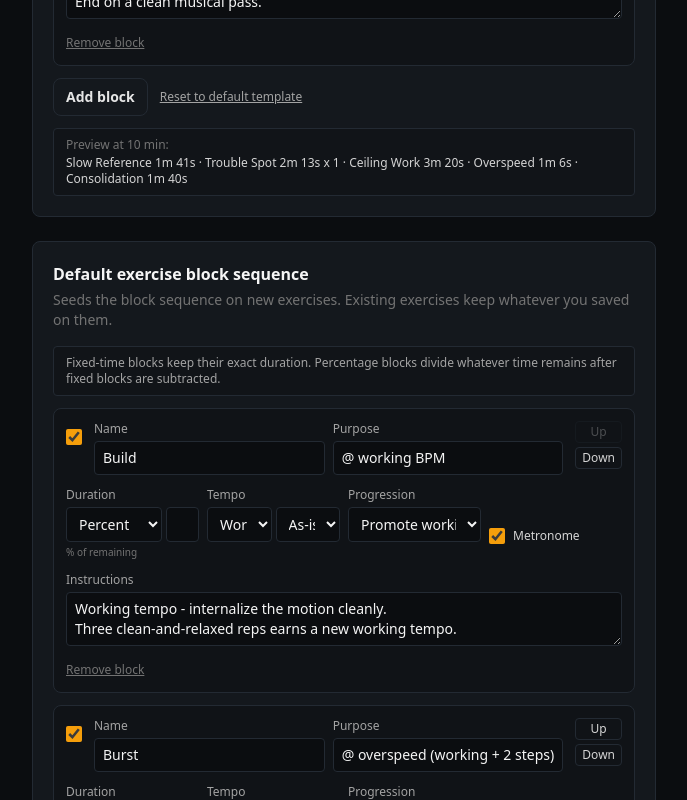
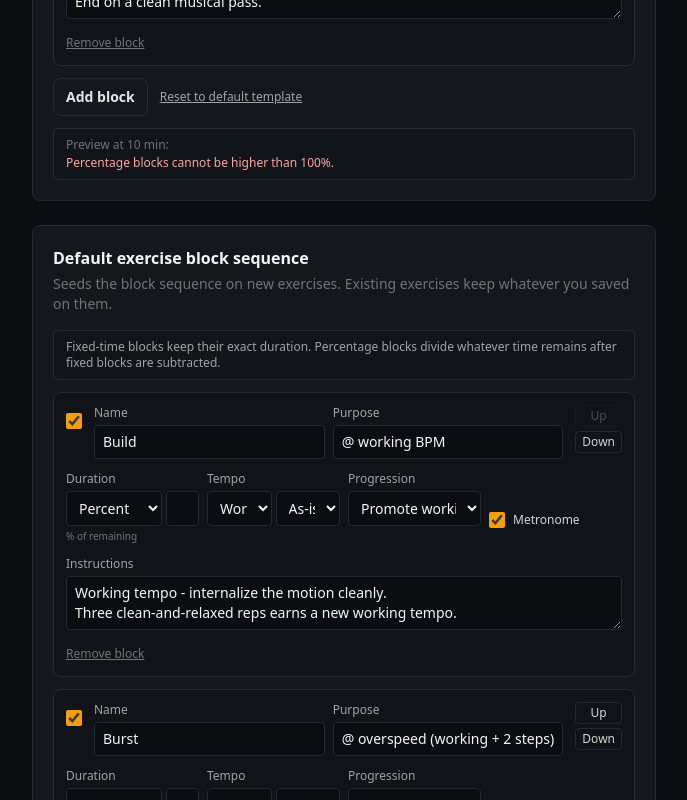
Before and after one commit to joese231/MusicPracticeAndSmartMetronome, a Next.js app: page /settings in a window 1280 px wide. Shown: the part 2840-3640 px from the top of the page, without its empty margins (296-983 px from the left). Built offline with nearby package versions, Linux system fonts and the light colour scheme.

Commit message:
fix: validate block durations against session length

```diff
--- a/src/components/exercises/ExerciseForm.tsx
+++ b/src/components/exercises/ExerciseForm.tsx
@@ -15,7 +15,7 @@ import {
 import { useSettingsStore } from "@/lib/store/useSettingsStore";
 import {
   BlockTemplateEditor,
-  isTemplateValid,
+  validateTemplateForSession,
 } from "@/components/session/BlockTemplateEditor";
 
 export type ExerciseFormValues = {
@@ -156,11 +156,17 @@ export function ExerciseForm({
       : DEFAULT_EXERCISE_MINUTES;
     if (
       !isOpenEnded &&
-      practiceMode === "smart" &&
-      !isTemplateValid(blockTemplate)
+      practiceMode === "smart"
     ) {
-      setError("Enable at least one block in the block sequence.");
-      return null;
+      const templateValidation = validateTemplateForSession(
+        blockTemplate,
+        safeMinutes,
+        "exercise",
+      );
+      if (!templateValidation.ok) {
+        setError(templateValidation.message);
+        return null;
+      }
     }
     return {
       name: name.trim(),
--- a/src/components/session/BlockTemplateEditor.tsx
+++ b/src/components/session/BlockTemplateEditor.tsx
@@ -1,5 +1,8 @@
 "use client";
-import { allocateBlockDurations } from "@/lib/session/duration";
+import {
+  allocateBlockDurations,
+  validateBlockDurationPlan,
+} from "@/lib/session/duration";
 import type {
   BlockDurationRule,
   ExerciseBlockTemplate,
@@ -67,11 +70,12 @@ export function BlockTemplateEditor({
   const add = () => onChange([...template, defaultCustomBlock()]);
 
   const totalSec = Math.max(0, Math.round(previewMinutes * 60));
-  const active = template.filter(
-    (e) =>
-      e.enabled &&
-      durationIsPositive(e.duration) &&
-      (variant !== "song" || e.role !== "troubleSpot" || troubleSpotCount > 0),
+  const active = activeTemplateEntries(template, variant, troubleSpotCount);
+  const validation = validateTemplateForSession(
+    template,
+    previewMinutes,
+    variant,
+    troubleSpotCount,
   );
   const allocation = allocateBlockDurations(
     totalSec,
@@ -153,6 +157,18 @@ export function BlockTemplateEditor({
                 value={entry.duration}
                 onChange={(duration) => update(idx, { duration })}
                 disabled={!entry.enabled}
+                maxFixedMinutes={Math.max(
+                  1,
+                  Math.floor(
+                    (totalSec -
+                      template.reduce((sum, other, otherIdx) => {
+                        if (otherIdx === idx || !other.enabled) return sum;
+                        if (other.duration.kind !== "fixed") return sum;
+                        return sum + Math.max(0, other.duration.seconds);
+                      }, 0)) /
+                      60,
+                  ),
+                )}
               />
               <TempoRuleEditor
                 value={entry.tempoRule}
@@ -245,6 +261,10 @@ export function BlockTemplateEditor({
           <div className="mt-0.5 text-red-300">
             No blocks enabled. Enable at least one before saving.
           </div>
+        ) : !validation.ok ? (
+          <div className="mt-0.5 text-red-300">
+            {validation.message}
+          </div>
         ) : allocation.ok ? (
           <div className="mt-0.5 text-neutral-300">
             {allocation.fixedSec > 0 && (
@@ -268,13 +288,16 @@ function DurationEditor({
   value,
   onChange,
   disabled,
+  maxFixedMinutes,
 }: {
   value: BlockDurationRule;
   onChange: (value: BlockDurationRule) => void;
   disabled: boolean;
+  maxFixedMinutes: number;
 }) {
   const amount =
     value.kind === "fixed" ? Math.round(value.seconds / 60) : value.percent;
+  const max = value.kind === "fixed" ? maxFixedMinutes : 100;
   return (
     <label className="text-xs text-neutral-400">
       Duration
@@ -285,7 +308,10 @@ function DurationEditor({
             onChange(
               e.target.value === "fixed"
                 ? { kind: "fixed", seconds: Math.max(1, Math.round(amount)) * 60 }
-                : { kind: "percent", percent: Math.max(1, Math.round(amount)) },
+                : {
+                    kind: "percent",
+                    percent: Math.max(1, Math.min(100, Math.round(amount))),
+                  },
             )
           }
           disabled={disabled}
@@ -297,9 +323,11 @@ function DurationEditor({
         <input
           type="number"
           min={1}
+          max={max}
           value={amount}
           onChange={(e) => {
-            const n = Math.max(1, parseInt(e.target.value, 10) || 1);
+            const raw = parseInt(e.target.value, 10) || 1;
+            const n = Math.max(1, Math.min(max, raw));
             onChange(
               value.kind === "fixed"
                 ? { kind: "fixed", seconds: n * 60 }
@@ -426,7 +454,61 @@ function durationIsPositive(duration: BlockDurationRule): boolean {
   return duration.kind === "fixed" ? duration.seconds > 0 : duration.percent > 0;
 }
 
+function activeTemplateEntries(
+  template: SmartBlockRecipe[],
+  variant: "song" | "exercise",
+  troubleSpotCount = 0,
+): SmartBlockRecipe[] {
+  return template.filter(
+    (e) =>
+      e.enabled &&
+      durationIsPositive(e.duration) &&
+      (variant !== "song" || e.role !== "troubleSpot" || troubleSpotCount > 0),
+  );
+}
+
+export function validateTemplateForSession(
+  template: SmartBlockRecipe[],
+  previewMinutes: number,
+  variant: "song" | "exercise" = "song",
+  troubleSpotCount = 0,
+): { ok: true } | { ok: false; message: string } {
+  const active = activeTemplateEntries(template, variant, troubleSpotCount);
+  if (active.length === 0) {
+    return { ok: false, message: "Enable at least one block in the block sequence." };
+  }
+  const totalSec = Math.max(0, Math.round(previewMinutes * 60));
+  const validation = validateBlockDurationPlan(
+    totalSec,
+    active.map((entry) => ({ id: entry.id, duration: entry.duration })),
+  );
+  if (validation.ok) return { ok: true };
+  if (validation.reason === "fixed-exceeds-total") {
+    return {
+      ok: false,
+      message: "Fixed block time cannot exceed the selected session length.",
+    };
+  }
+  if (validation.reason === "fixed-underfills-total") {
+    return {
+      ok: false,
+      message:
+        "Fixed-only blocks must add up to the selected session length, or add a percentage block to use the remaining time.",
+    };
+  }
+  if (validation.reason === "percent-exceeds-100") {
+    return {
+      ok: false,
+      message: "Percentage blocks cannot be higher than 100%.",
+    };
+  }
+  return {
+    ok: false,
+    message: "Percentage blocks must have a positive value.",
+  };
+}
+
 export const isTemplateValid = (template: SmartBlockRecipe[]): boolean =>
-  template.some((e) => e.enabled && durationIsPositive(e.duration));
+  validateTemplateForSession(template, 1).ok;
 
 export type { SongBlockTemplate, ExerciseBlockTemplate };
--- a/src/components/songs/SongForm.tsx
+++ b/src/components/songs/SongForm.tsx
@@ -16,7 +16,7 @@ import type {
 import { useSettingsStore } from "@/lib/store/useSettingsStore";
 import {
   BlockTemplateEditor,
-  isTemplateValid,
+  validateTemplateForSession,
 } from "@/components/session/BlockTemplateEditor";
 
 export type SongFormValues = {
@@ -200,9 +200,17 @@ export function SongForm({ initial, submitLabel, onSubmit, onCancel }: Props) {
       setError("Step % must be between 0.5 and 10.");
       return;
     }
-    if (practiceMode === "smart" && !isTemplateValid(blockTemplate)) {
-      setError("Enable at least one block in the block sequence.");
-      return;
+    if (practiceMode === "smart") {
+      const templateValidation = validateTemplateForSession(
+        blockTemplate,
+        Number.isFinite(minutes) ? minutes : DEFAULT_SONG_SESSION_MINUTES,
+        "song",
+        troubleCount,
+      );
+      if (!templateValidation.ok) {
+        setError(templateValidation.message);
+        return;
+      }
     }
 
     setBusy(true);
--- a/src/lib/session/duration.ts
+++ b/src/lib/session/duration.ts
@@ -24,6 +24,88 @@ export type DurationAllocationResult =
       fixedSec: number;
       remainingSec: number;
     };
+
+export type DurationPlanValidationResult =
+  | { ok: true }
+  | {
+      ok: false;
+      reason: "fixed-exceeds-total";
+      fixedSec: number;
+      totalSec: number;
+    }
+  | {
+      ok: false;
+      reason: "fixed-underfills-total";
+      fixedSec: number;
+      totalSec: number;
+    }
+  | {
+      ok: false;
+      reason: "percent-exceeds-100";
+      id: string;
+      percent: number;
+    }
+  | {
+      ok: false;
+      reason: "no-positive-percent";
+      fixedSec: number;
+      remainingSec: number;
+    };
+
+export function validateBlockDurationPlan(
+  totalSec: number,
+  rows: DurationRow[],
+): DurationPlanValidationResult {
+  const roundedTotal = Math.max(0, Math.round(totalSec));
+  let fixedSec = 0;
+  let hasPercent = false;
+
+  for (const row of rows) {
+    if (row.duration.kind === "fixed") {
+      fixedSec += Math.max(0, Math.round(row.duration.seconds));
+      continue;
+    }
+    const percent = Math.max(0, row.duration.percent);
+    if (percent > 100) {
+      return {
+        ok: false,
+        reason: "percent-exceeds-100",
+        id: row.id,
+        percent,
+      };
+    }
+    if (percent > 0) hasPercent = true;
+  }
+
+  if (fixedSec > roundedTotal) {
+    return {
+      ok: false,
+      reason: "fixed-exceeds-total",
+      fixedSec,
+      totalSec: roundedTotal,
+    };
+  }
+
+  const remainingSec = roundedTotal - fixedSec;
+  if (hasPercent) return { ok: true };
+  if (remainingSec === 0) return { ok: true };
+
+  if (rows.some((row) => row.duration.kind === "percent")) {
+    return {
+      ok: false,
+      reason: "no-positive-percent",
+      fixedSec,
+      remainingSec,
+    };
+  }
+
+  return {
+    ok: false,
+    reason: "fixed-underfills-total",
+    fixedSec,
+    totalSec: roundedTotal,
+  };
+}
 
 export function allocateBlockDurations(
   totalSec: number,
```
Also changed, not shown: 2 other files (tests, documents, lock files or other folders).
